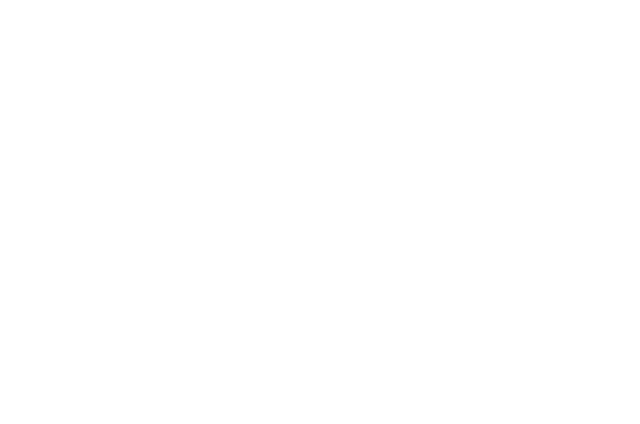
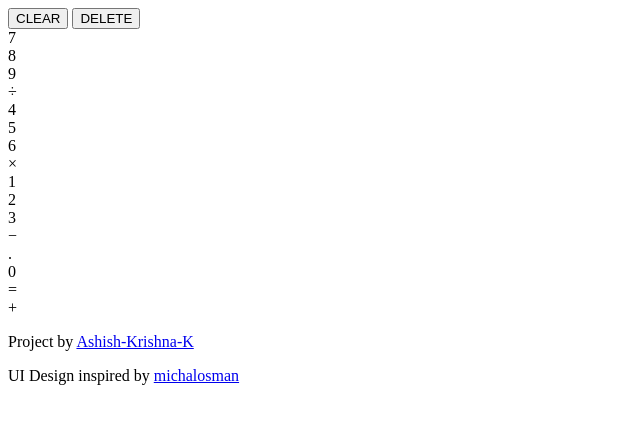
Before and after one commit to Ashish-Krishna-K/calculator, a website with bundled scripts: page index.html in a window 1280 px wide. Shown: the whole page, without its empty margins (0-640 px from the left). Built offline with nearby package versions, Linux system fonts and the light colour scheme.

Commit message:
Adds the HTML skeleton.

```diff
--- a/index.html
+++ b/index.html
@@ -8,6 +8,49 @@
     <title>Document</title>
 </head>
 <body>
-
+    <main>
+        <section id="calculator">
+            <div class="display">
+                <div class="upper-display"></div>
+                <div class="lower-display"></div>
+            </div>
+            <div class="buttons">
+                <div class="clear-btns">
+                    <button class="clear">CLEAR</button>
+                    <button class="delete">DELETE</button>
+                </div>
+                <div class="input-btns">
+                    <div class="input-rows">
+                        <div class="number">7</div>
+                        <div class="number">8</div>
+                        <div class="number">9</div>
+                        <div class="operator">&divide;</div>
+                    </div>
+                    <div class="input-rows">
+                        <div class="number">4</div>
+                        <div class="number">5</div>
+                        <div class="number">6</div>
+                        <div class="operator">&times;</div>
+                    </div>
+                    <div class="input-rows">
+                        <div class="number">1</div>
+                        <div class="number">2</div>
+                        <div class="number">3</div>
+                        <div class="operator">&minus;</div>
+                    </div>
+                    <div class="input-rows">
+                        <div class="number">.</div>
+                        <div class="number">0</div>
+                        <div class="operator">&equals;</div>
+                        <div class="operator">&plus;</div>
+                    </div>
+                </div>
+            </div>
+        </section>
+    </main>
+    <footer>
+        <p>Project by <a href="https://github.com/Ashish-Krishna-K">Ashish-Krishna-K</a></p>
+        <p>UI Design inspired by <a href="https://michalosman.github.io/calculator/">michalosman</a></p>
+    </footer>
 </body>
 </html>
```
